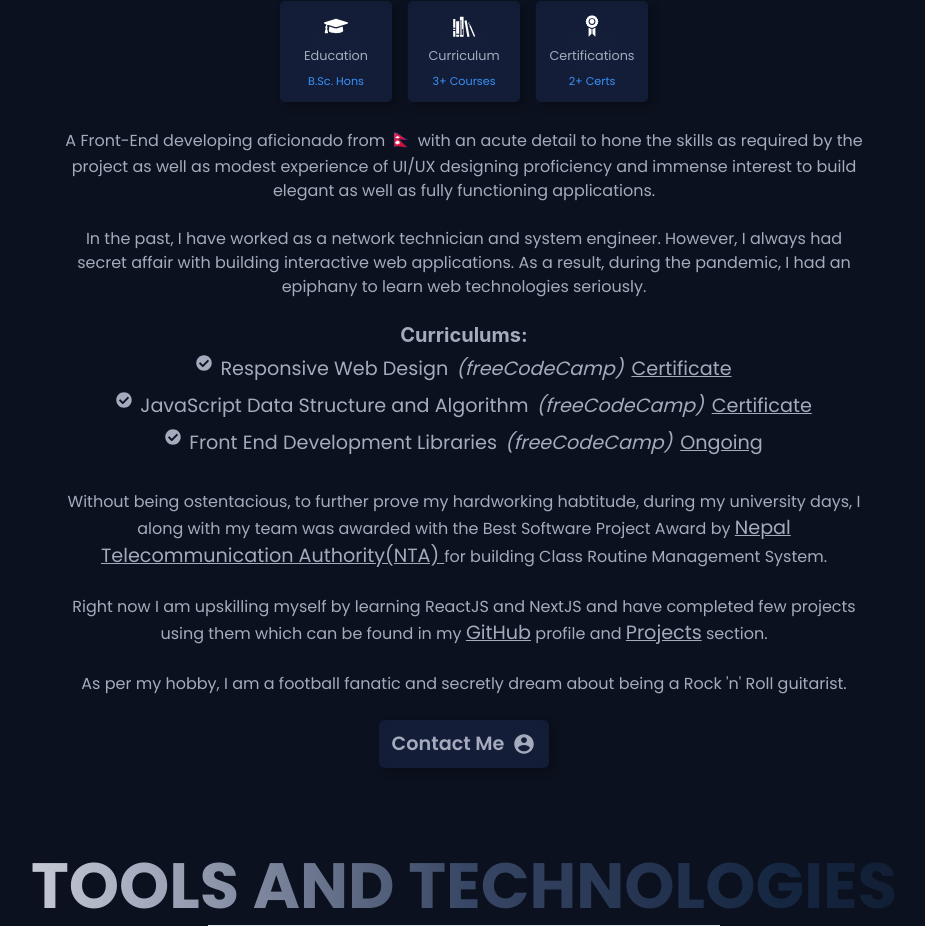
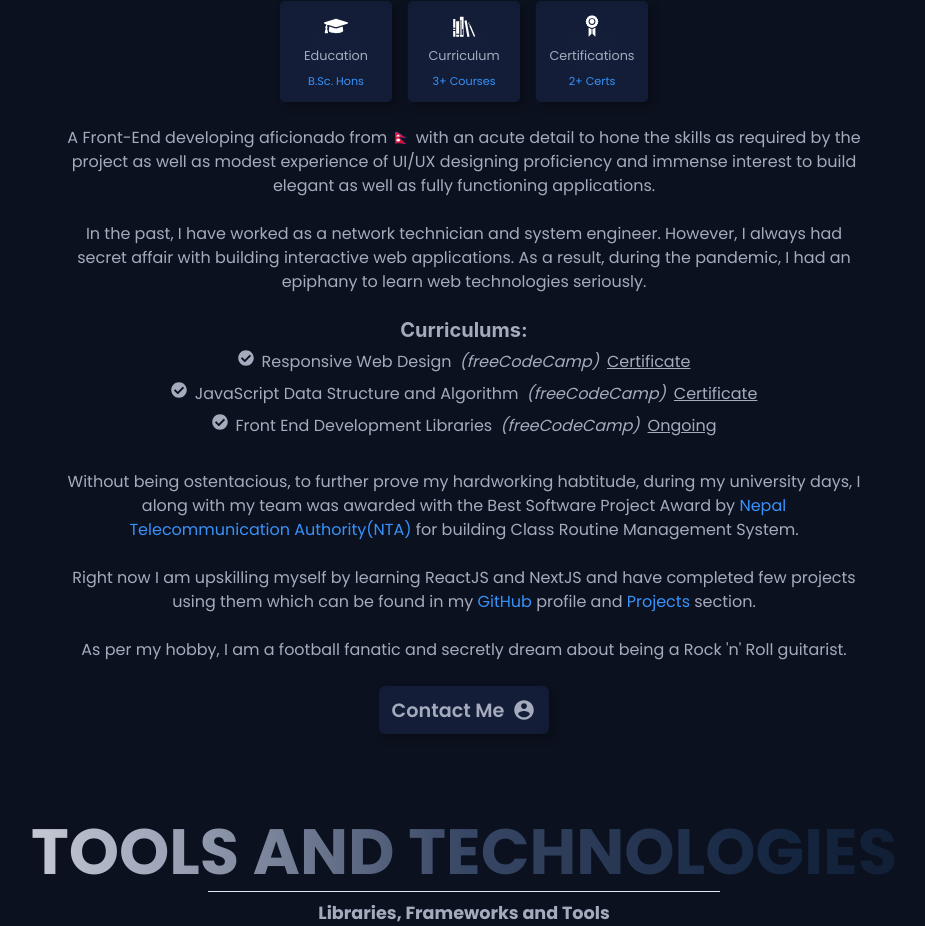
Before and after one commit to zeetaengrg/portfolio, a Next.js app: page / in a window 1280 px wide. Shown: the part 958-1884 px from the top of the page, without its empty margins (176-1101 px from the left). Built offline with nearby package versions, Linux system fonts and the light colour scheme.

Commit message:
style: color of linked texts modified

```diff
--- a/components/elements/AboutMeText/AboutMeTextStyles.js
+++ b/components/elements/AboutMeText/AboutMeTextStyles.js
@@ -17,21 +17,19 @@ export const linkStyle = {
   _active: { outline: "none" },
   textTransform: "none",
   fontWeight: "normal",
-  fontSize: {
-    base: "1rem",
-    md: "1.2rem",
-  },
+  fontSize: "1rem",
 };
 
 export const specialLinkStyle = {
   _hover: {
     "&::after": { content: "none" },
+    fontSize: "1rem",
   },
   _focus: { outline: "none" },
   _active: { outline: "none" },
   textTransform: "none",
   fontFamily: "inherit",
-  fontSize: { base: "1rem", md: "1.2rem" },
+  fontSize: "1rem",
   fontWeight: "normal",
-  textDecoration: "underline",
+  color: "#3892f9",
 };
```
